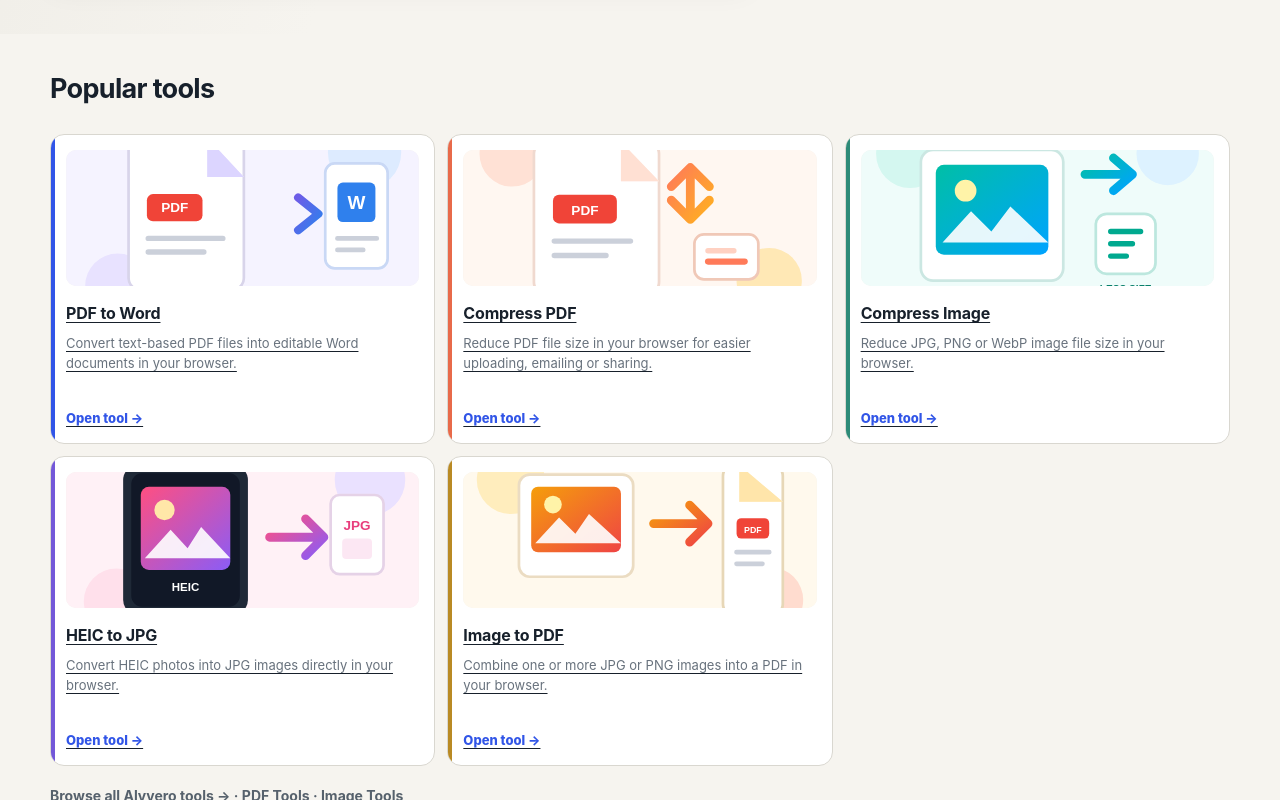
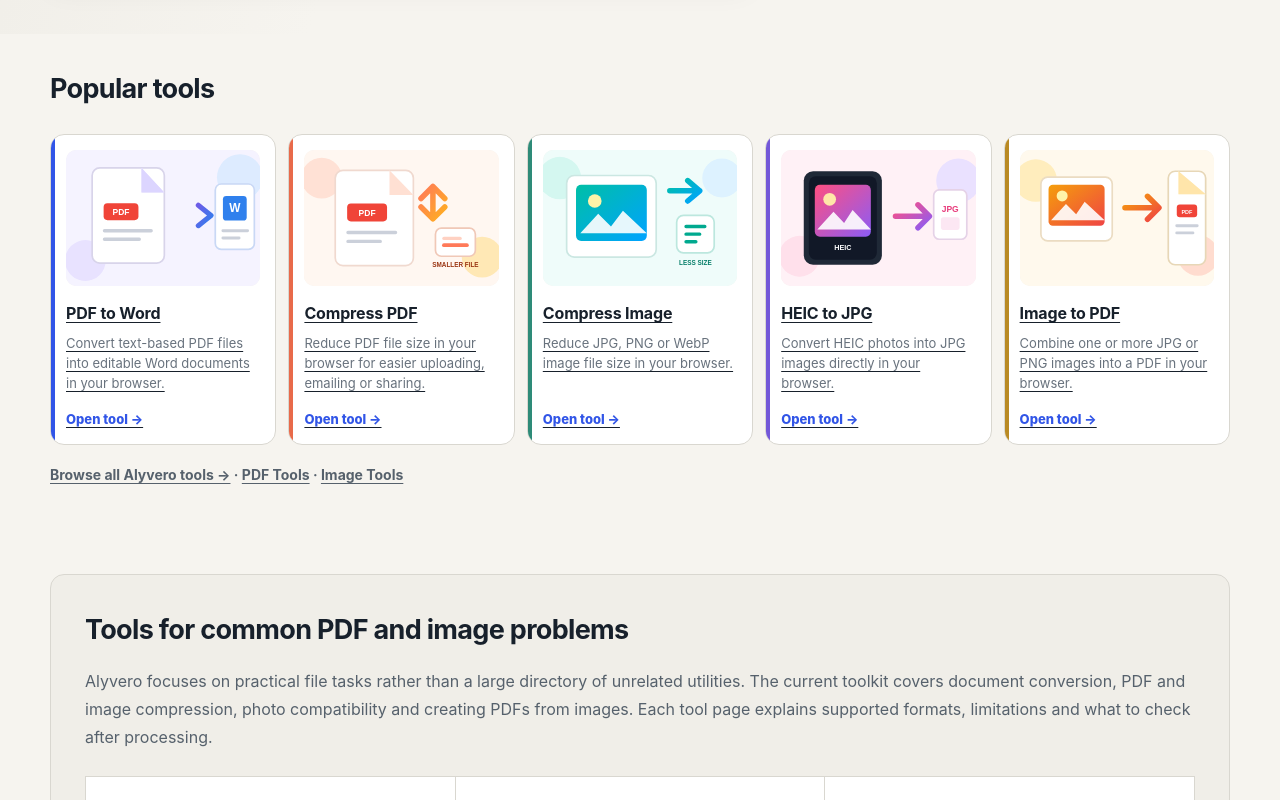
Before and after one commit to rindodi/alyvero, a Next.js app: page / in a window 1280 px wide. Shown: the part 540-1340 px from the top of the page. Built offline with nearby package versions, Linux system fonts and the light colour scheme.

Commit message:
Restore five-column homepage tool layout

```diff
--- a/app/globals.css
+++ b/app/globals.css
@@ -21,7 +21,7 @@ button{cursor:pointer}
 .desktop-navigation a{color:#4f5964;text-decoration:none}
 .desktop-navigation a:hover{color:var(--blue)}
 main{min-height:calc(100vh - 160px)}
-.container{width:min(var(--max),calc(100% - 40px));margin:0 auto}.home-page{width:min(1120px,calc(100% - 40px));max-width:1120px;margin-left:auto;margin-right:auto}.home-page aside,.home-page .sidebar,.home-page .right-sidebar,.home-page .sidebar-right,.home-page .home-sidebar,.home-page .homepage-sidebar,.home-page .sidebar-column,.home-page [data-sidebar],[class*="right-sidebar"],[class*="sidebar-right"]{display:none!important}.home-page .tool-grid{grid-template-columns:repeat(3,minmax(0,1fr));align-items:stretch}.home-page .tool-card{width:100%;min-width:0}
+.container{width:min(var(--max),calc(100% - 40px));margin:0 auto}.home-page{width:min(1120px,calc(100% - 40px));max-width:1120px;margin-left:auto;margin-right:auto}.home-page aside,.home-page .sidebar,.home-page .right-sidebar,.home-page .sidebar-right,.home-page .home-sidebar,.home-page .homepage-sidebar,.home-page .sidebar-column,.home-page [data-sidebar],[class*="right-sidebar"],[class*="sidebar-right"]{display:none!important}.home-page .tool-grid{grid-template-columns:repeat(5,minmax(0,1fr));align-items:stretch}.home-page .tool-card{width:100%;min-width:0}
 .hero{padding:64px 0 54px;display:block;position:relative}
 .hero:before{content:"";position:absolute;inset:0 55% 0 -20vw;background:linear-gradient(110deg,#ebe9e2,transparent 72%);z-index:-1}.hero>div{max-width:820px}
 .eyebrow{margin:0 0 15px;font:700 12px/1.2 ui-monospace,SFMono-Regular,Menlo,monospace;letter-spacing:.12em;text-transform:uppercase;color:var(--blue)}
@@ -40,7 +40,7 @@ main{min-height:calc(100vh - 160px)}
 .section h2,.content-block h2{font-size:27px;letter-spacing:-.025em;margin:0 0 14px}
 .section>p,.content-block>p{color:#56616c;line-height:1.75}
 .section-rule{border-top:1px solid var(--rule)}
-.tool-grid{display:grid;grid-template-columns:repeat(3,1fr);gap:12px;margin-top:24px}
+.tool-grid{display:grid;grid-template-columns:repeat(5,1fr);gap:12px;margin-top:24px}
 .tool-card{background:var(--surface);border:1px solid var(--rule);border-radius:14px;padding:15px;min-height:310px;display:flex;flex-direction:column;transition:transform .16s ease,border-color .16s ease;position:relative;overflow:hidden}
 .tool-card:before{content:"";position:absolute;left:0;top:0;bottom:0;width:4px;background:var(--blue)}
 .tool-card:nth-child(2):before{background:var(--coral)}.tool-card:nth-child(3):before{background:var(--mint)}.tool-card:nth-child(4):before{background:#7358d8}.tool-card:nth-child(5):before{background:#b98a24}
```
